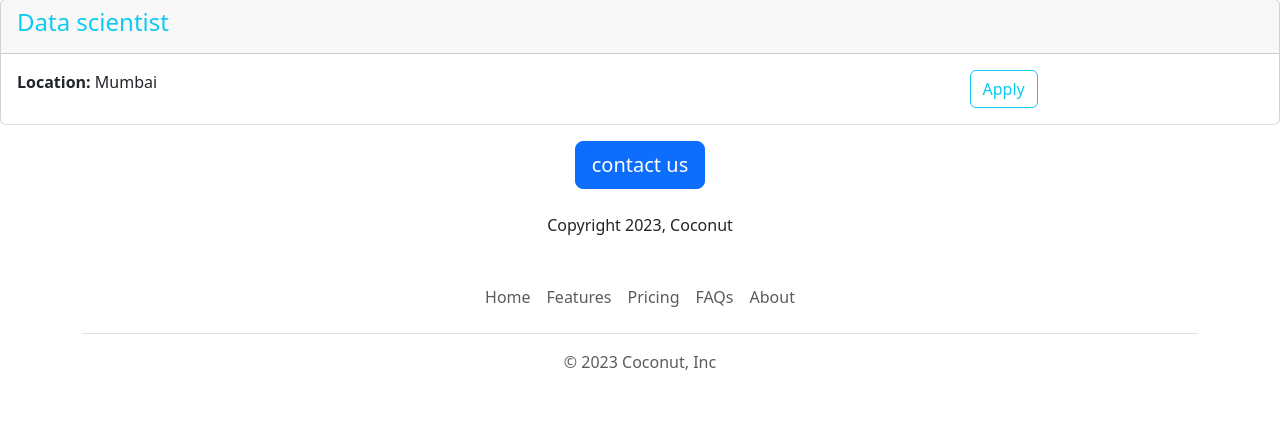
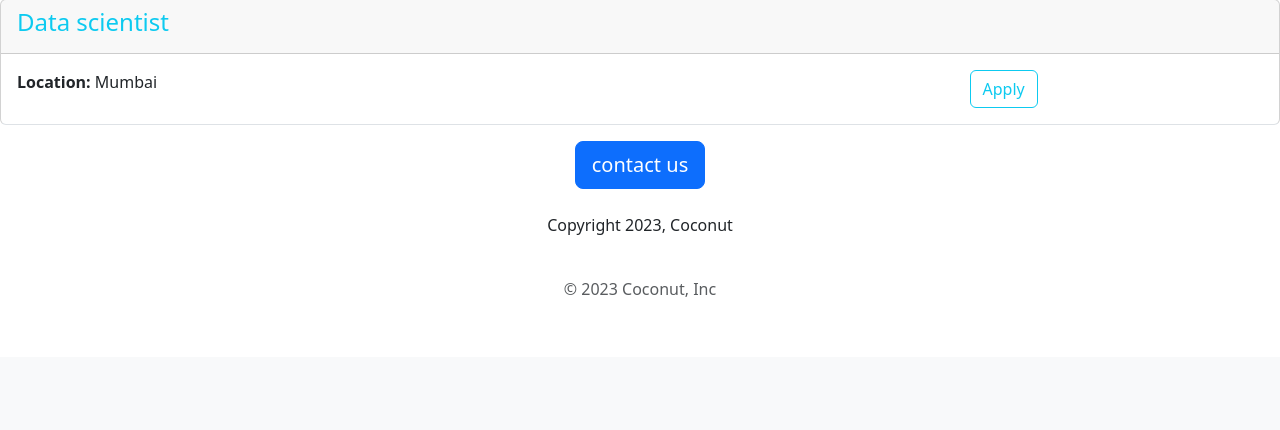
Before and after one commit to cocunatman/coconuts-career-wesbite, a Flask app: page / in a window 1280 px wide. Shown: the part 1375-1805 px from the top of the page. After the commit the page ends 1672 px from the top, so only its background shows below. Run offline with Flask 3, Linux system fonts and the light colour scheme.

Commit message:
Update footer.html

```diff
--- a/templates/footer.html
+++ b/templates/footer.html
@@ -1,12 +1,5 @@
 <div class="container">
   <footer class="py-3 my-4">
-    <ul class="nav justify-content-center border-bottom pb-3 mb-3">
-      <li class="nav-item"><a href="#" class="nav-link px-2 text-body-secondary">Home</a></li>
-      <li class="nav-item"><a href="#" class="nav-link px-2 text-body-secondary">Features</a></li>
-      <li class="nav-item"><a href="#" class="nav-link px-2 text-body-secondary">Pricing</a></li>
-      <li class="nav-item"><a href="#" class="nav-link px-2 text-body-secondary">FAQs</a></li>
-      <li class="nav-item"><a href="#" class="nav-link px-2 text-body-secondary">About</a></li>
-    </ul>
     <p class="text-center text-body-secondary">&copy; 2023 Coconut, Inc</p>
   </footer>
 </div>
```
